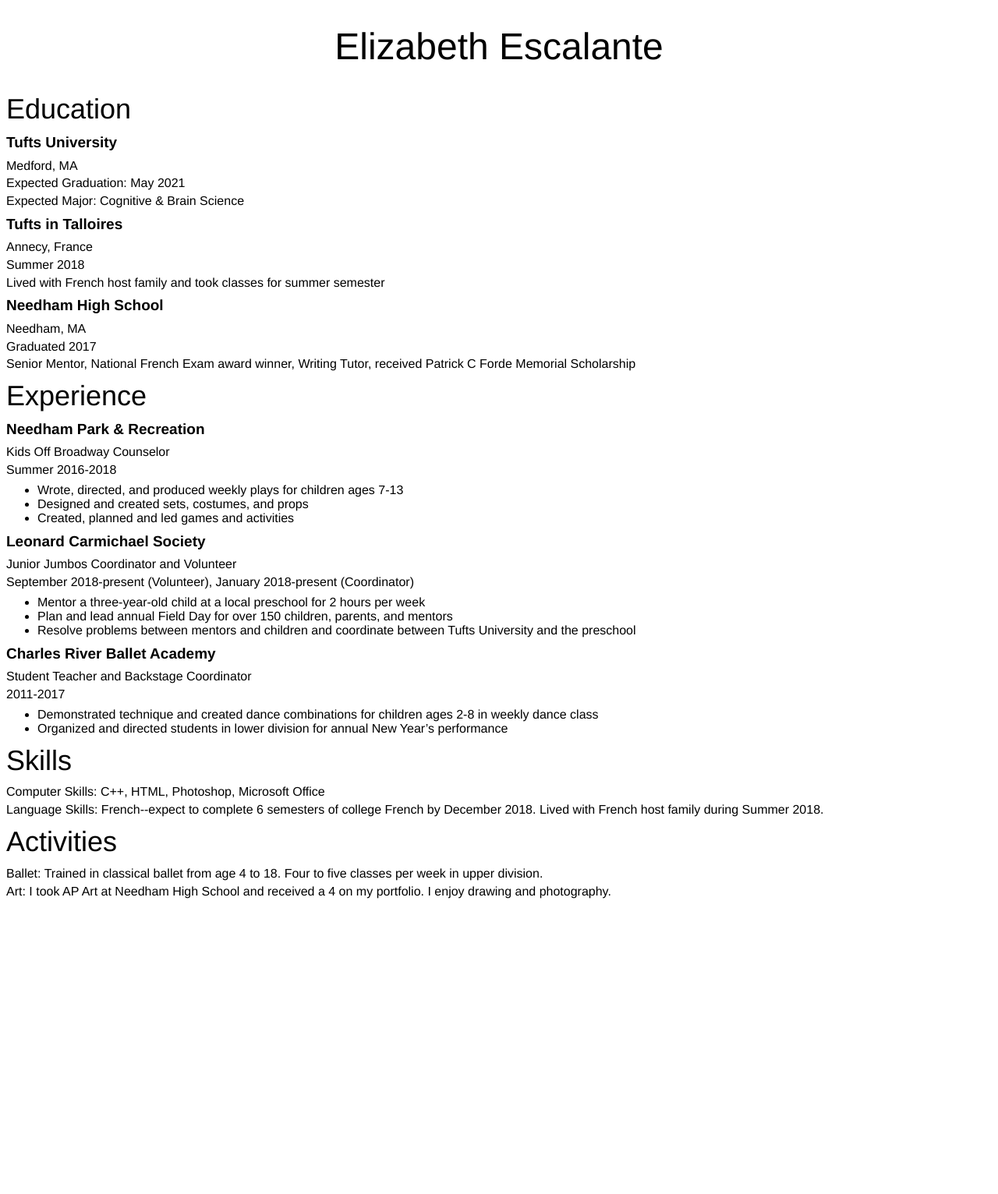
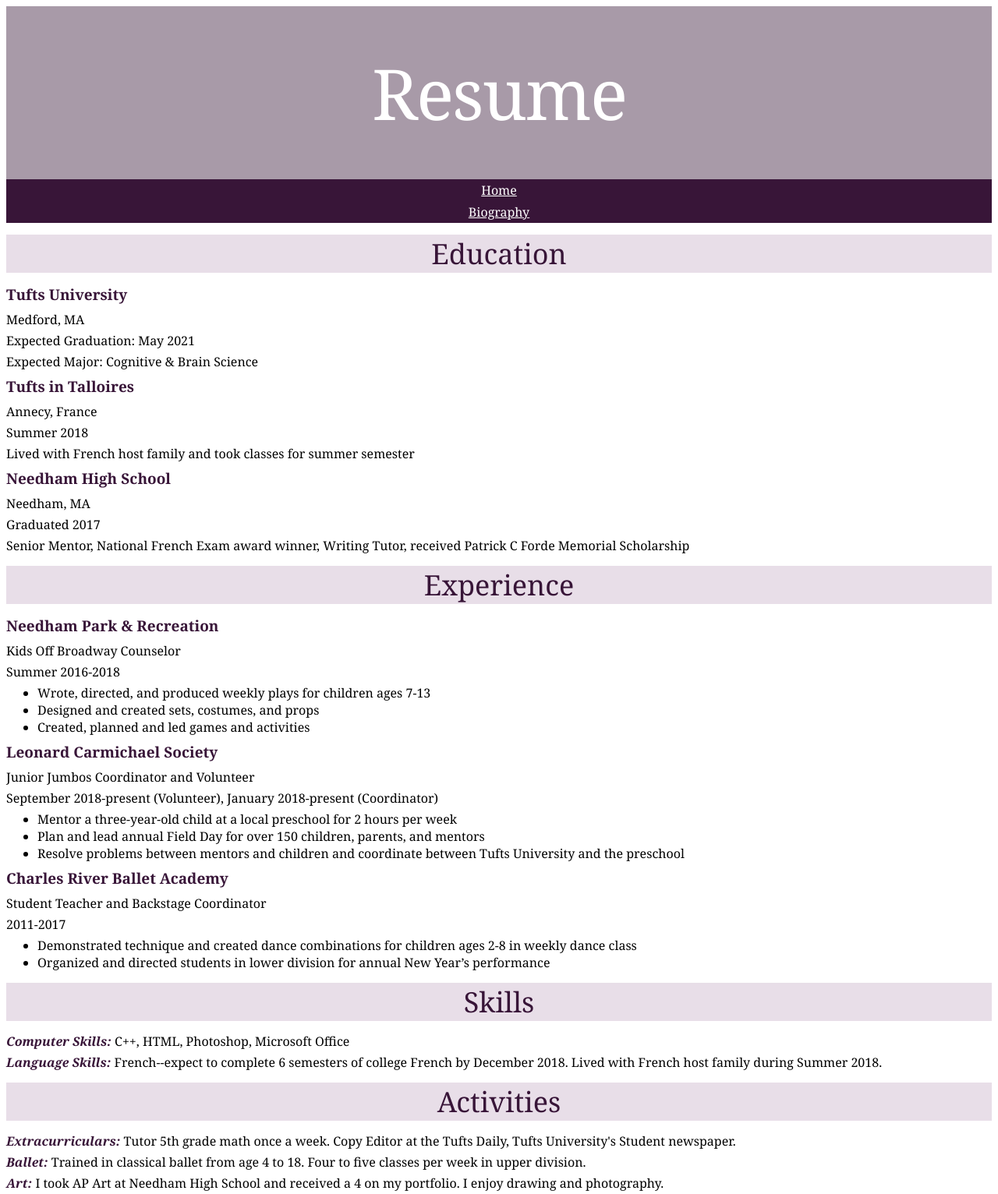
Before and after one commit to elizabethescalante/elizabethescalante.github.io, a plain HTML site: page resume.html in a window 1280 px wide. Shown: the whole page at 78% size. Before the commit the page ends 1161 px from the top, so only its background shows below. Drawn offline with Linux system fonts and the light colour scheme.

Commit message:
Updated style sheet, changed image to new file, minor updates to resume and bio

```diff
--- a/resume.html
+++ b/resume.html
@@ -8,7 +8,9 @@
 </head>
 
 <body>
-	<h1>Elizabeth Escalante</h1>
+	<h1 id = header>Resume</h1>
+	<div class = links><a href="index.html">Home</a></div>
+	<div class = links><a href="bio.html">Biography</a></div>
 	<h2>Education</h2>
 		<h3>Tufts University</h3>
 			<p>Medford, MA</p>
@@ -47,11 +49,12 @@
 				<li>Organized and directed students in lower division for annual New Year’s performance</li>
 			</ul>
 	<h2>Skills</h2>
-		<p>Computer Skills: C++, HTML, Photoshop, Microsoft Office</p>
-		<p>Language Skills: French--expect to complete 6 semesters of college French by December 2018. Lived with French host family during Summer 2018.</p>
+		<p><span class = italic>Computer Skills:</span> C++, HTML, Photoshop, Microsoft Office</p>
+		<p><span class = italic>Language Skills:</span> French--expect to complete 6 semesters of college French by December 2018. Lived with French host family during Summer 2018.</p>
 	<h2>Activities</h2>
-		<p>Ballet: Trained in classical ballet from age 4 to 18. Four to five classes per week in upper division.</p>
-		<p>Art: I took AP Art at Needham High School and received a 4 on my portfolio. I enjoy drawing and photography.</p>
+		<p><span class = italic>Extracurriculars:</span> Tutor 5th grade math once a week. Copy Editor at the Tufts Daily, Tufts University's Student newspaper.</p>
+		<p><span class = italic>Ballet:</span> Trained in classical ballet from age 4 to 18. Four to five classes per week in upper division.</p>
+		<p><span class = italic>Art:</span> I took AP Art at Needham High School and received a 4 on my portfolio. I enjoy drawing and photography.</p>
 </body>
 
 </html>
--- a/style.css
+++ b/style.css
@@ -1,47 +1,81 @@
 body {
 	font-size: 16px;
-	font-family: "Helvetica";
+	font-family: "Georgia";
 }
 
 h1 {
 	text-align: center;
 	font-size: 48px;
 	font-weight: normal;
+	margin-top: 0px;
+	margin-bottom: 0px;
 }
 
 h2 {
 	font-size: 36px;
 	font-weight: normal;
-	margin-top: .3em;
-	margin-bottom: .3em;
+	margin-top: 15px;
+	margin-bottom: 15px;
+	text-align: center;
+	background-color: #e8dee8;
+	color: #381538;
 }
 
 h3 {
 	font-size: 19px;
 	font-weight: bold;
-	margin-top: .5em;
-	margin-bottom: .5em;
+	margin-top: 8px;
+	margin-bottom: 8px;
+	color: #381538;
+}
+
+h4 {
+	font-size: 44px;
+	margin-top: 20px;
+	margin-bottom: 10px;
 }
 
 ul {
-	margin-top: .5em;
-	margin-bottom: .5em;
+	margin-top: 5px;
+	margin-bottom: 5px;
 }
 
 p {
-	margin-top: .3em;
-	margin-bottom: .3em;
+	margin-top: 5px;
+	margin-bottom: 5px;
 }
 
 a {
-	display: block;
-	text-align: center;
+	color: white;
 }
 
 img {
 	display: block;
     margin-left: auto;
     margin-right: auto;
+    margin-top: 10px;
 	width: 30%;
 	height: auto;
 }
+
+#header {
+	font-size: 90px;
+	letter-spacing: -2px;
+	word-spacing: -2px;
+	background-color: #a89aa8;
+	color: white;
+	padding-top: 50px;
+	padding-bottom: 50px;
+}
+
+.links {
+	background-color: #381538;
+	text-align: center;
+	padding: 3px;
+}
+
+.italic {
+	font-style: italic;
+	font-weight: bold;
+	color: #381538;
+}
```
Also changed, not shown: bio.html (+4 -1 lines), index.html (+4 -4 lines), elizabeth-circle.jpg (added).
